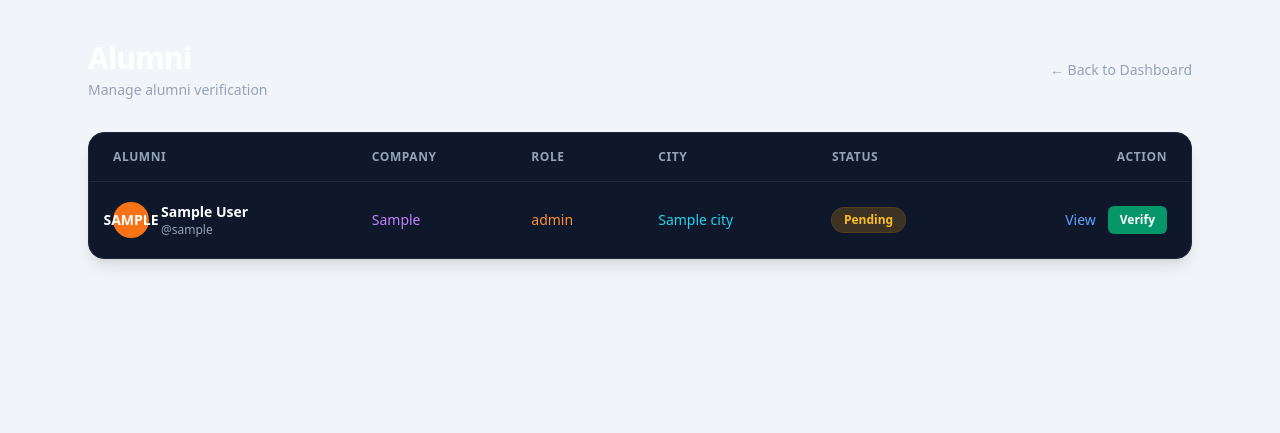
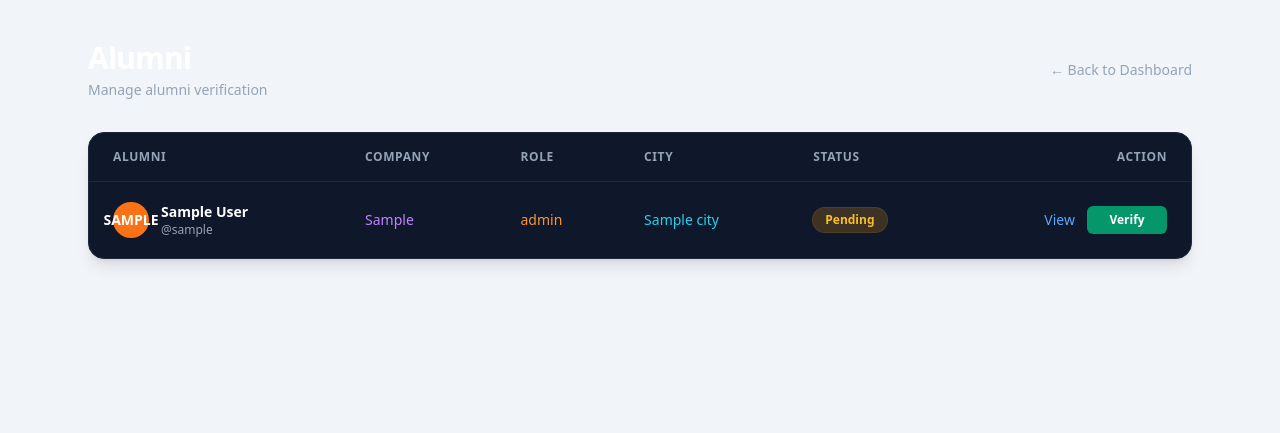
Before and after one commit to itesh-singh/campusrefer, a Django app: template templates/adminpanel/alumni.html in a window 1280 px wide. Shown: the part 69-502 px from the top of the page. Run offline with Django 5.2, Linux system fonts and the light colour scheme; the template is opened without the code that fills it: most values are stand-ins (such as "Sample title", 1, 10 or a date in 2020).

Commit message:
style(adminpanel): fix action column alignment in alumni table

```diff
--- a/static/css/output.css
+++ b/static/css/output.css
@@ -626,6 +626,10 @@ video {
   grid-column: 1 / -1;
 }
 
+.m-0 {
+  margin: 0px;
+}
+
 .mx-auto {
   margin-left: auto;
   margin-right: auto;
@@ -810,6 +814,10 @@ video {
   width: 100%;
 }
 
+.w-20 {
+  width: 5rem;
+}
+
 .min-w-0 {
   min-width: 0px;
 }
--- a/templates/adminpanel/alumni.html
+++ b/templates/adminpanel/alumni.html
@@ -78,18 +78,18 @@
                             {% endif %}
                         </td>
 
-                        <td class="px-6 py-5 text-right">
+                        <td class="px-6 py-5">
                             <div class="flex items-center justify-end gap-3">
                                 <a href="{% url 'alumni:detail' alumni.pk %}"
-                                   class="text-sm font-medium text-blue-400 transition hover:text-blue-300">
+                                class="text-sm font-medium text-blue-400 transition hover:text-blue-300">
                                     View
                                 </a>
 
-                                <form method="post" action="{% url 'adminpanel:toggle_verify_alumni' alumni.pk %}">
+                                <form method="post" action="{% url 'adminpanel:toggle_verify_alumni' alumni.pk %}" class="m-0">
                                     {% csrf_token %}
                                     <button
                                         type="submit"
-                                        class="rounded-md px-3 py-1.5 text-xs font-semibold text-white shadow-sm transition {% if alumni.is_verified %}bg-red-600 hover:bg-red-700{% else %}bg-emerald-600 hover:bg-emerald-700{% endif %}"
+                                        class="w-20 rounded-md px-3 py-1.5 text-center text-xs font-semibold text-white shadow-sm transition {% if alumni.is_verified %}bg-red-600 hover:bg-red-700{% else %}bg-emerald-600 hover:bg-emerald-700{% endif %}"
                                     >
                                         {% if alumni.is_verified %}
                                             Revoke
```
